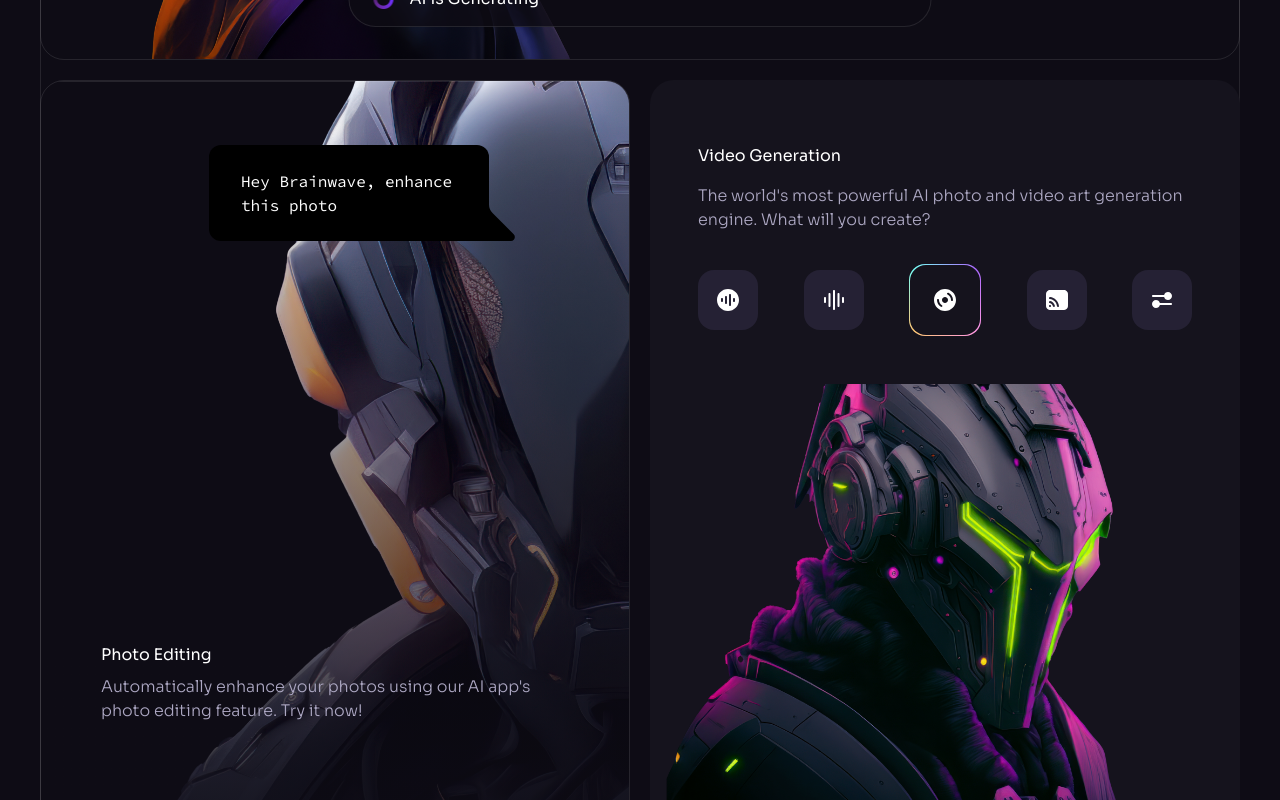
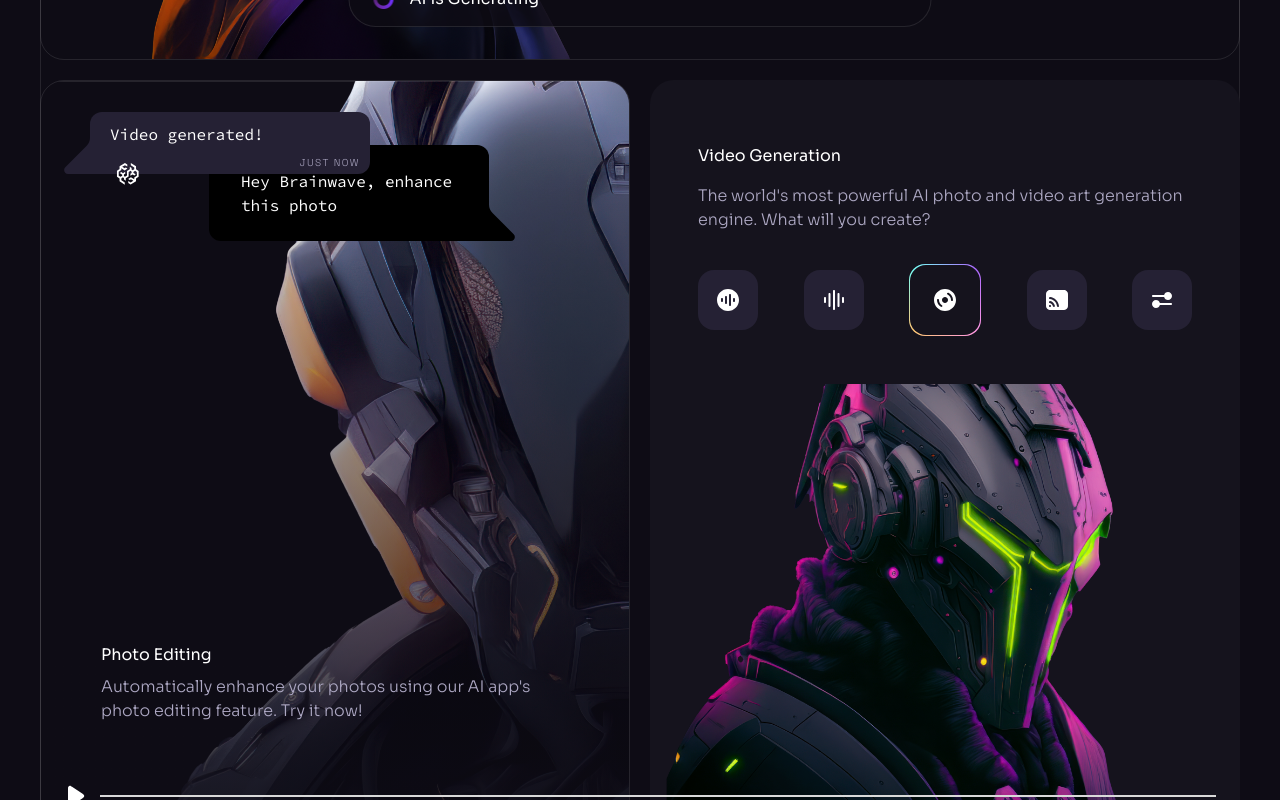
Before and after one commit to ahteshamsalamatansari/sass-ui-react, a React (Vite) app: page / in a window 1280 px wide. Shown: the part 4360-5160 px from the top of the page. Built offline with nearby package versions, Linux system fonts and the light colour scheme.

Commit message:
Working on bento box

```diff
--- a/src/components/Services.jsx
+++ b/src/components/Services.jsx
@@ -98,7 +98,9 @@ const Services = () => {
                 </ul>
               </div>
               <div>
-                <img src={service3} alt="" className="w-full h-full object-cover" />
+                <img src={service3} width={520} height={400} alt="Scary Robot" className="w-full h-full object-cover" />
+                <VideoChatMessage/>
+                <VideoBar/>
               </div>
             </div>
           </div>
```
